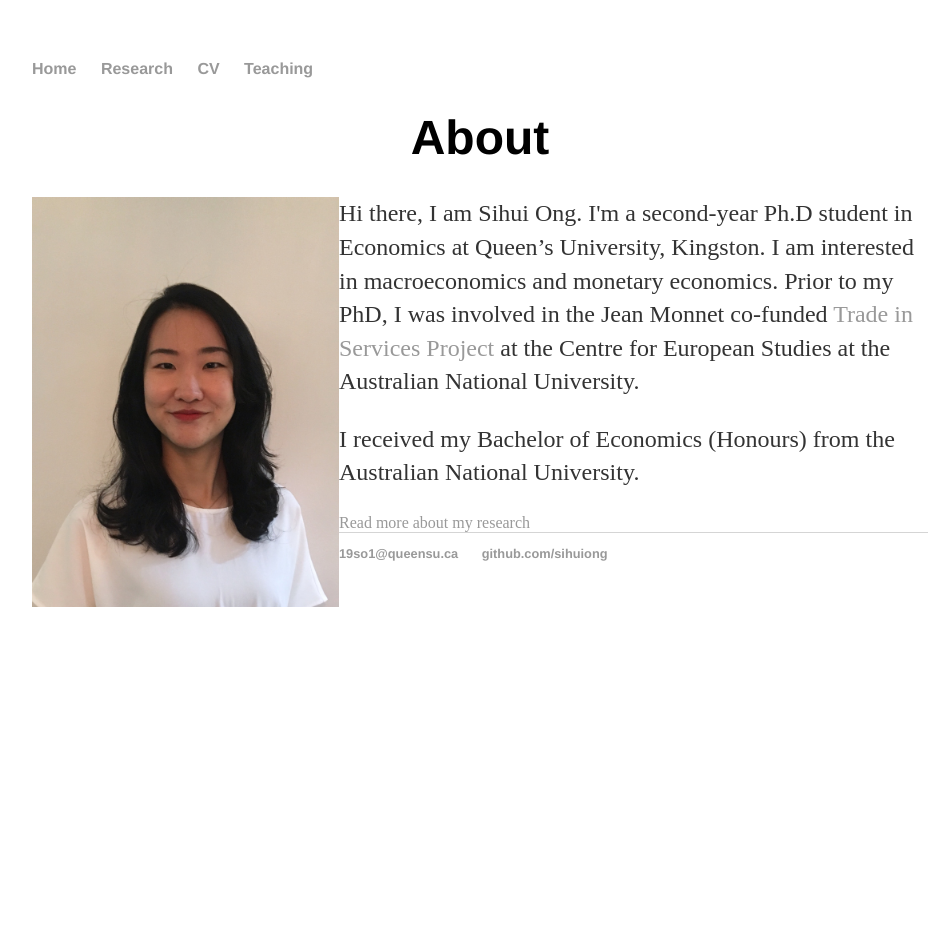
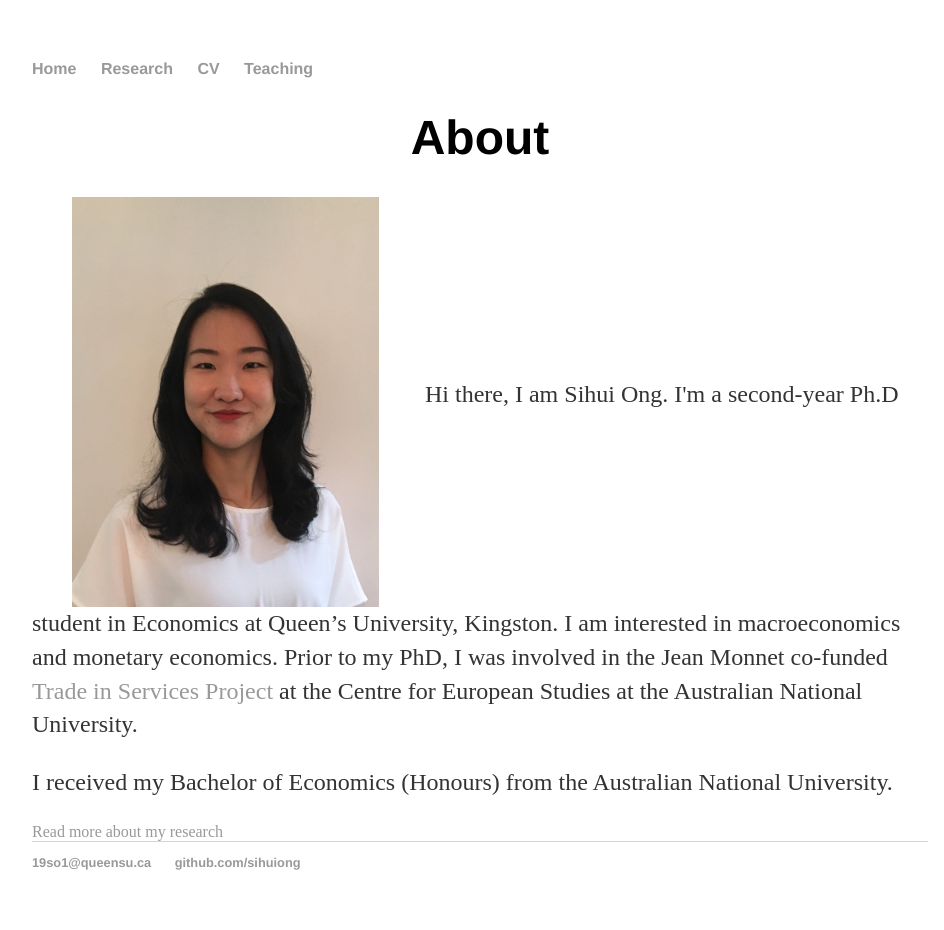
Before and after one commit to SihuiOng/SihuiOng.github.io, a Jekyll site: the page built from index.html, in a window 1280 px wide. Shown: the whole page, without its empty margins (160-1104 px from the left). Built offline with Jekyll 4.4.1, drawn with Linux system fonts in a browser that asks for light colours; before the commit the page ends 900 px from its top, so only the background shows below that.

Commit message:
Update index.html

```diff
--- a/index.html
+++ b/index.html
@@ -5,11 +5,17 @@ title: Sihui Ong, Ph.D. Candidate in Economics at Queen's University
 <div class="blurb">
 	<h1 style="text-align:center;">About</h1>
 
-
-	<img src="/images/face.jpeg" alt="face" align="left" style="width:307px;height:410px;" HSPACE=”50” VSPACE=”50”/><p>Hi there, I am Sihui Ong. I'm a second-year Ph.D student in Economics at Queen’s University, Kingston. I am interested in macroeconomics and monetary economics.
+	    <p><img id="myImage" src=
+"/images/face.jpeg"
+            alt="Submit"
+            hspace="40"
+            width="307"
+            height="410"
+            align="middle" />
+     Hi there, I am Sihui Ong. I'm a second-year Ph.D student in Economics at Queen’s University, Kingston. I am interested in macroeconomics and monetary economics.
 	Prior to my PhD, I was involved in the Jean Monnet co-funded <a href="https://politicsir.cass.anu.edu.au/centres/ces/research/projects/jean-monnet/eu-australia-trade-services/" target="_blank">Trade in Services Project</a>
-	at the Centre for European Studies at the Australian National University.</p>
-
+	at the Centre for European Studies at the Australian National University.
+    </p>
 
 
 	<p>I received my Bachelor of Economics (Honours) from the Australian National University. </p>
```
